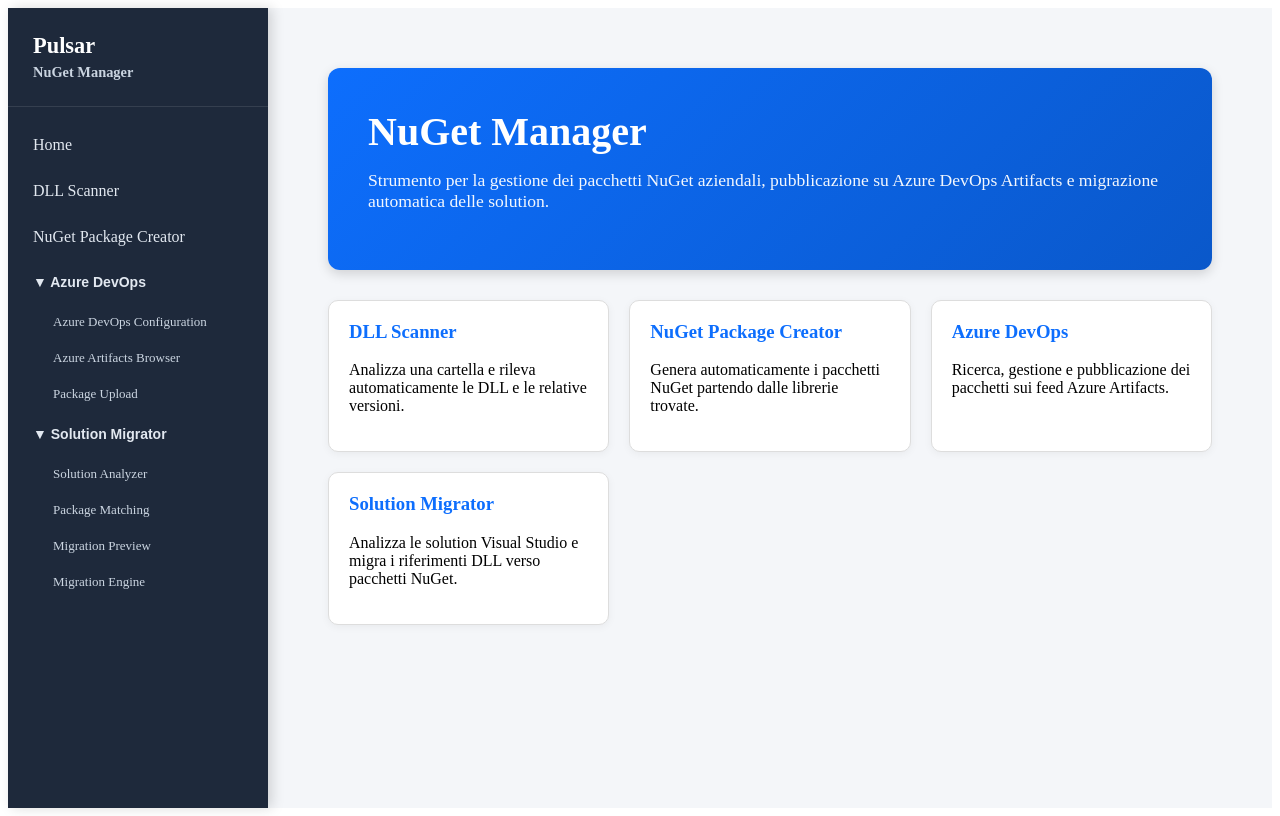
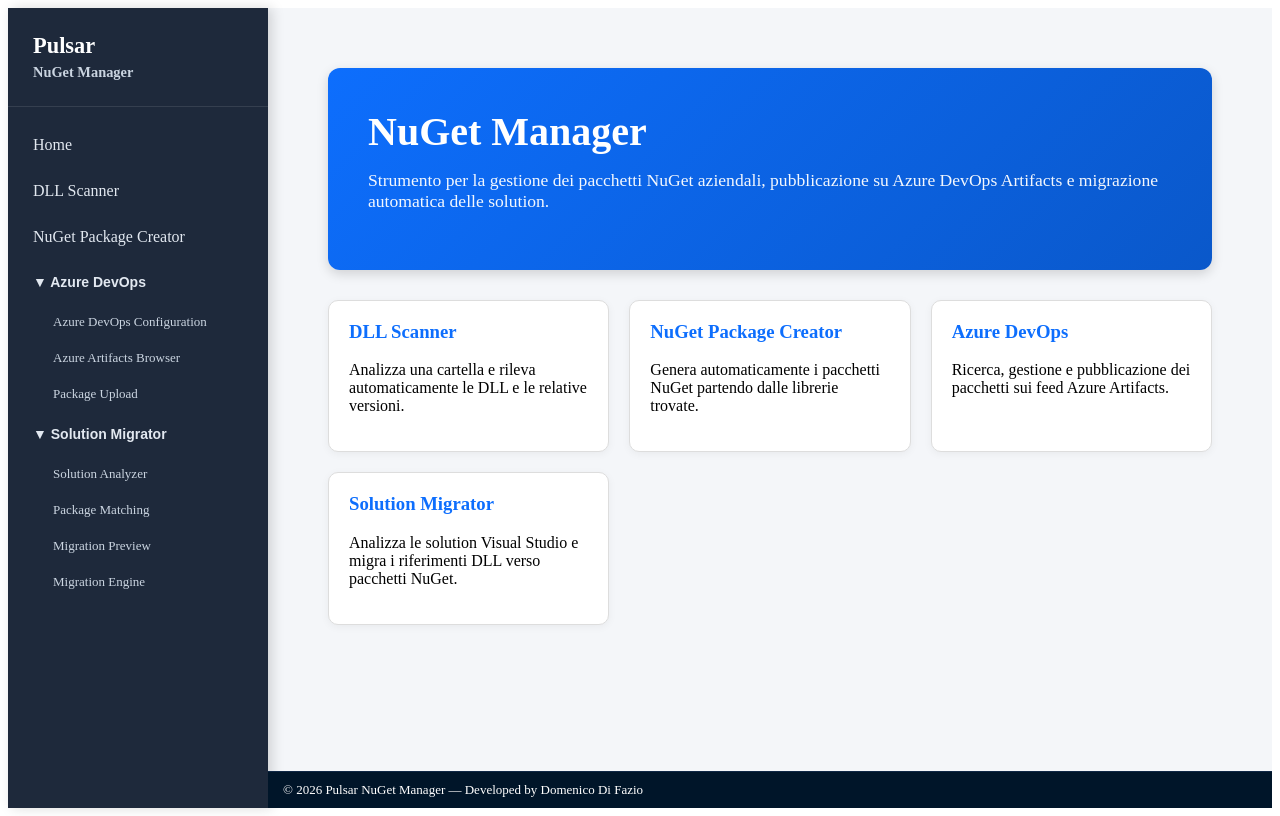
Before and after one commit to DomenicoDiFazio/Pulsar.NugetManager, an ASP.NET Core app: page / in a window 1280 px wide. Run offline with ASP.NET Core 8, Linux system fonts and the light colour scheme; style sheets or scripts are compiled from the project's sources.

Commit message:
Aggiunta la footer bar fissa in basso

```diff
--- a/Components/Layout/MainLayout.razor
+++ b/Components/Layout/MainLayout.razor
@@ -84,6 +84,10 @@
         @Body
     </main>
 
+    <footer class="bottom-bar">
+        © @DateTime.Now.Year Pulsar NuGet Manager — Developed by Domenico Di Fazio
+    </footer>
+
 </div>
 
 <div id="blazor-error-ui">
--- a/Components/Layout/MainLayout.razor.css
+++ b/Components/Layout/MainLayout.razor.css
@@ -1,11 +1,16 @@
 .layout-container {
-    display: flex;
+    display: grid;
+    grid-template-columns: 260px 1fr;
+    grid-template-rows: 1fr auto;
+    grid-template-areas:
+        "sidebar content"
+        "sidebar footer";
     min-height: 100vh;
     background-color: #f4f6f9;
 }
 
 .sidebar {
-    width: 260px;
+    grid-area: sidebar;
     background-color: #1e293b;
     color: white;
     display: flex;
@@ -47,7 +52,8 @@
     }
 
 .content {
-    flex: 1;
+    grid-area: content;
+    min-width: 0;
     padding: 30px;
     overflow-y: auto;
 }
@@ -88,3 +94,12 @@
         background-color: #334155;
         color: white;
     }
+
+.bottom-bar {
+    grid-area: footer;
+    background-color: #001529;
+    color: white;
+    padding: 10px 15px;
+    font-size: 13px;
+    border-top: 1px solid #0f2745;
+}
```
